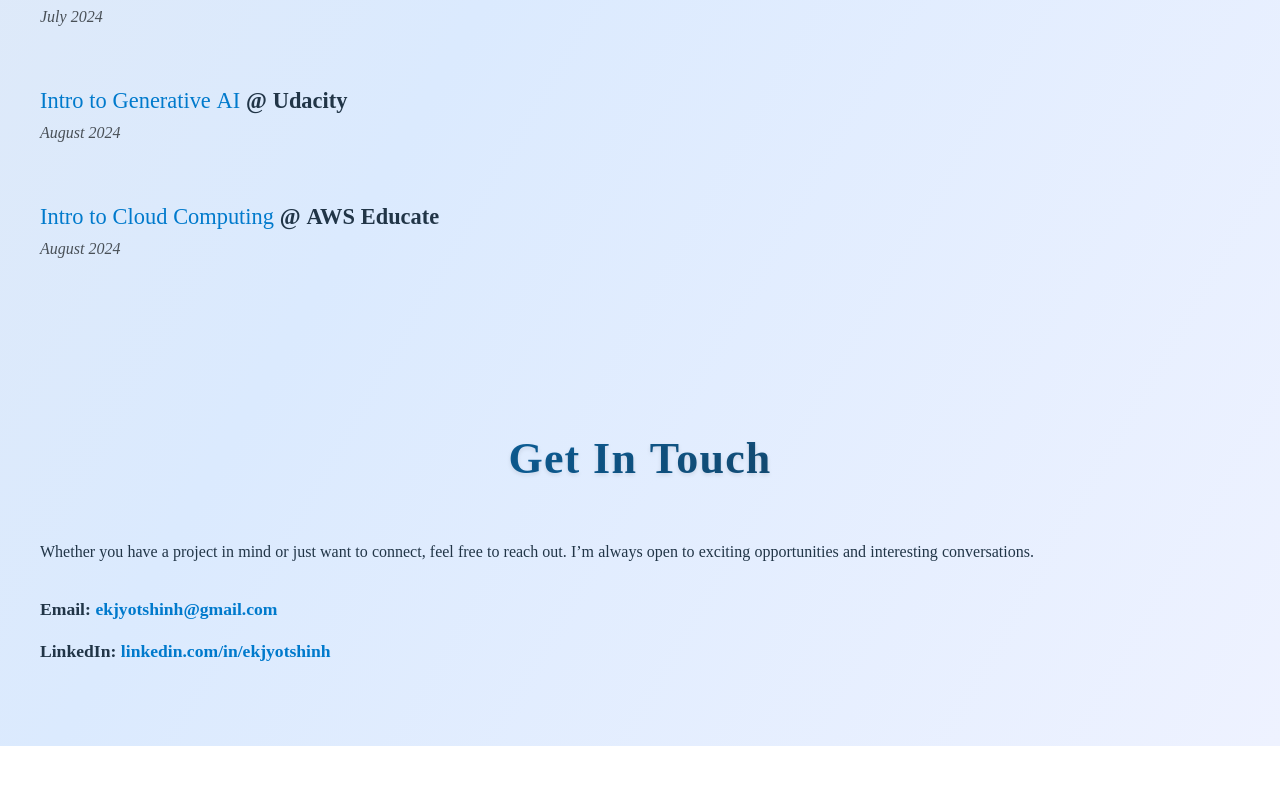
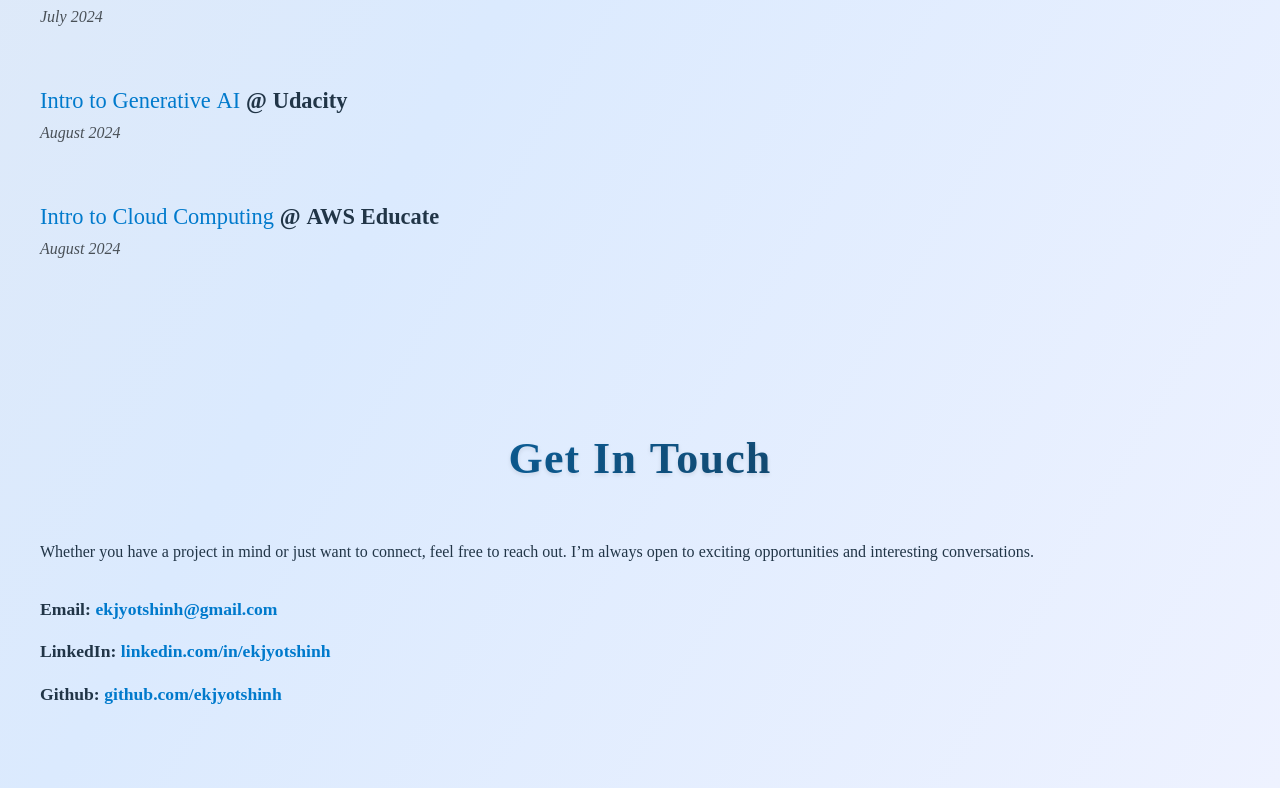
Before and after one commit to ekjyotshinh/portfolio, a React (Vite) app: page / in a window 1280 px wide. Shown: the part 4112-4900 px from the top of the page. Before the commit the page ends 4858 px from the top, so only its background shows below. Built offline with nearby package versions, Linux system fonts and the light colour scheme.

Commit message:
fix: update GitHub link in Contact component for accuracy

```diff
--- a/src/components/Contact/Contact.jsx
+++ b/src/components/Contact/Contact.jsx
@@ -6,9 +6,9 @@ const Contact = () => {
     <>
       <h2 className="section-heading">Get In Touch</h2>
       <p>
-        Whether you have a project in mind or just want to connect, feel free
-        to reach out. I’m always open to exciting opportunities and
-        interesting conversations.
+        Whether you have a project in mind or just want to connect, feel free to
+        reach out. I’m always open to exciting opportunities and interesting
+        conversations.
       </p>
 
       <div className="contact-details">
@@ -25,6 +25,15 @@ const Contact = () => {
             linkedin.com/in/ekjyotshinh
           </a>
         </p>
+        <p>
+          <strong>Github:</strong>{" "}
+          <a
+            href="https://github.com/ekjyotshinh"
+            target="_blank"
+            rel="noopener noreferrer">
+            github.com/ekjyotshinh
+          </a>
+        </p>
       </div>
     </>
   );
```
